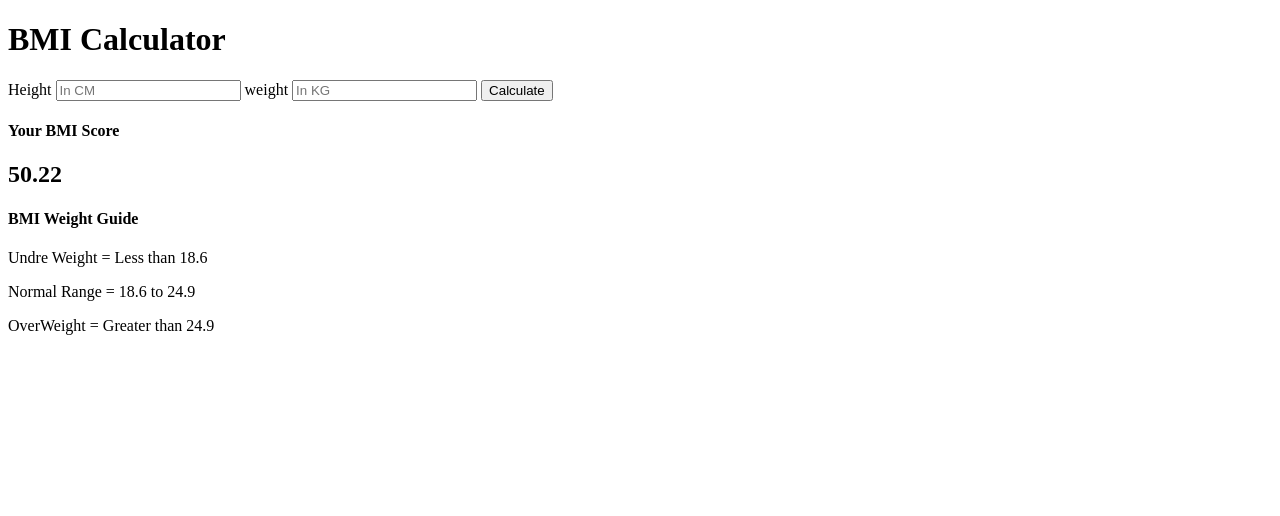
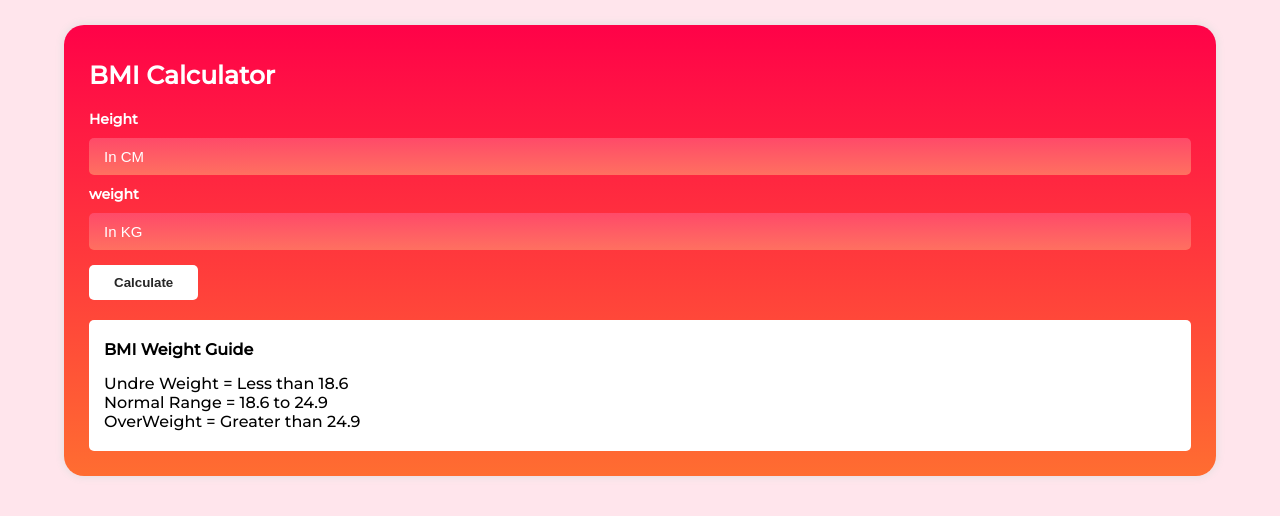
Before and after one commit to MarufHasan-dev/BMI-Calculator, a plain HTML site: page index.html in a window 1280 px wide. Drawn offline with Linux system fonts and the light colour scheme.

Commit message:
Fix file path of css and js

```diff
--- a/index.html
+++ b/index.html
@@ -3,7 +3,7 @@
   <head>
     <meta charset="UTF-8" />
     <meta name="viewport" content="width=device-width, initial-scale=1.0" />
-    <link rel="stylesheet" href="/BMI calculator/style.css" />
+    <link rel="stylesheet" href="style.css" />
     <link rel="preconnect" href="https://fonts.googleapis.com" />
     <link rel="preconnect" href="https://fonts.gstatic.com" crossorigin />
     <link
@@ -34,6 +34,6 @@
       </div>
     </div>
 
-    <script src="/BMI calculator/scripts.js"></script>
+    <script src="scripts.js"></script>
   </body>
 </html>
```
